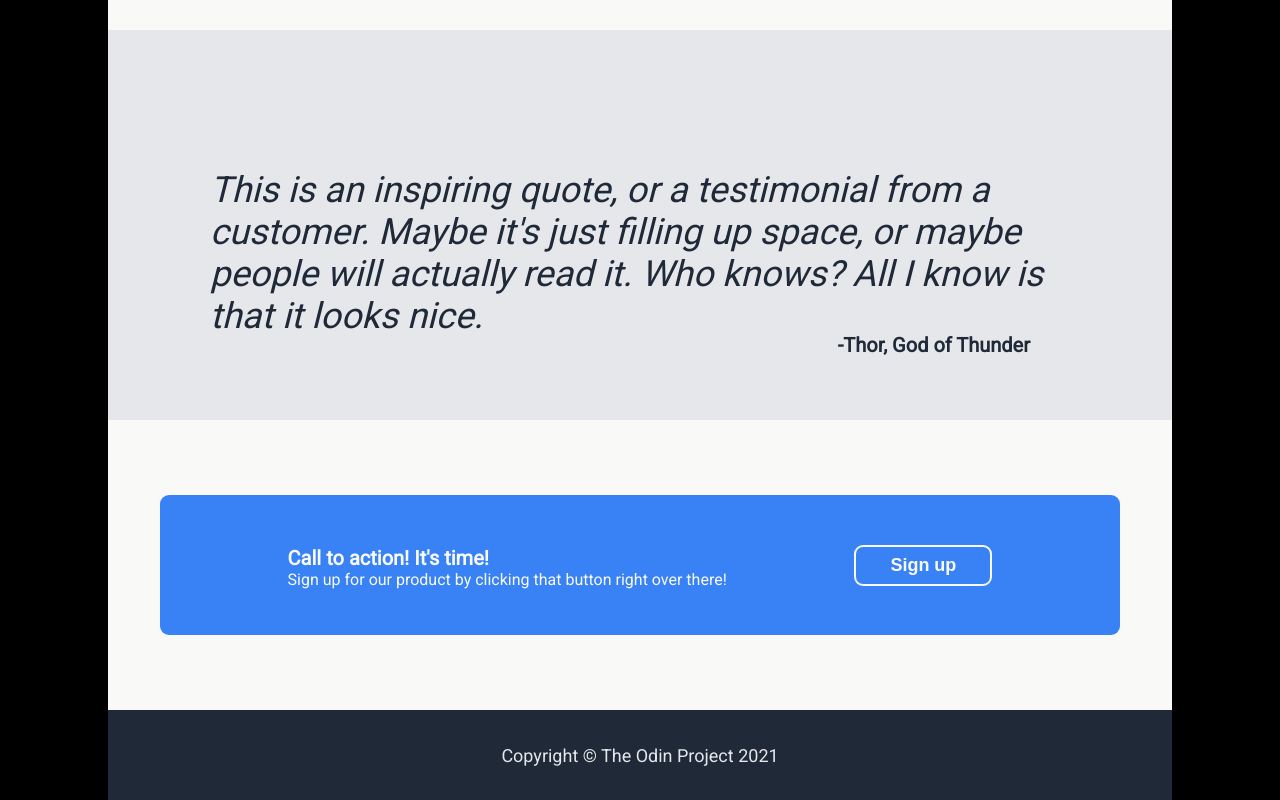
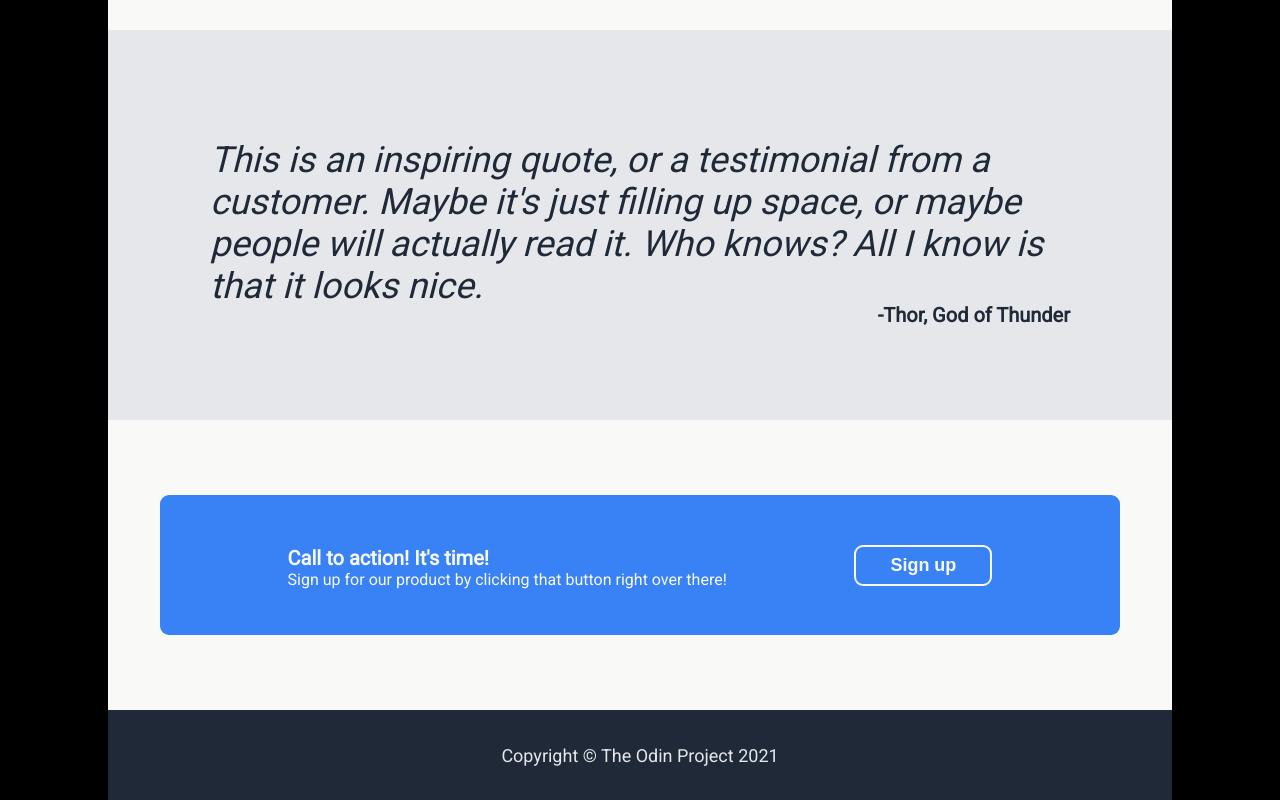
Before and after one commit to emlgth/odin-landing, a plain HTML site: page index.html in a window 1280 px wide. Shown: the part 987-1787 px from the top of the page. Drawn offline with Linux system fonts and the light colour scheme.

Commit message:
Fix quote section off-center alignment css

```diff
--- a/style.css
+++ b/style.css
@@ -132,7 +132,7 @@ button {
 }
 
 .thor {
-  margin: -40px;
+  margin-top: -40px;
   text-align: right;
   font-size: 20px;
   font-weight: 900;
```
